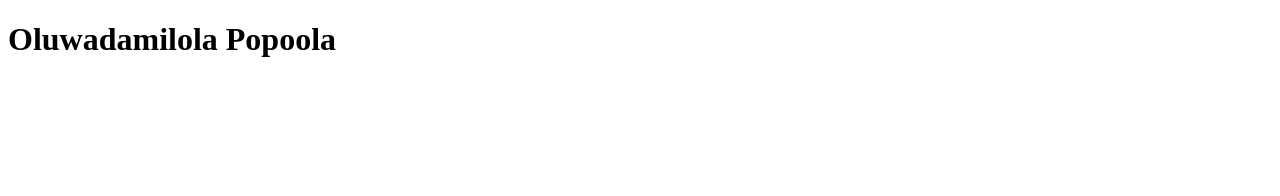
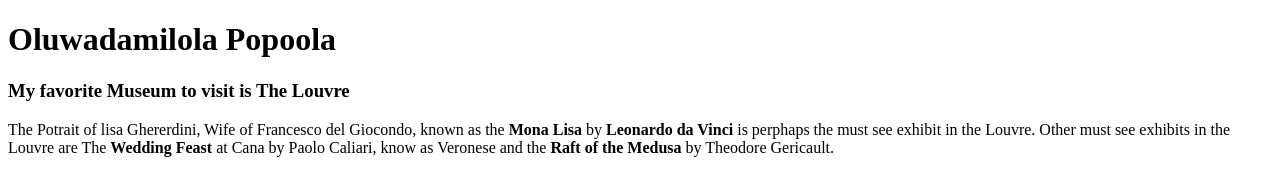
Before and after one commit to 44-563-Web-Apps-F22/44563-webapps-assignment-3-damipop7, a plain HTML site: page index.html in a window 1280 px wide. Drawn offline with Linux system fonts and the light colour scheme.

Commit message:
I completed part 4

```diff
--- a/index.html
+++ b/index.html
@@ -1,10 +1,14 @@
 <!DOCTYPE html>
 <html>
-<head>
-<title>Assignment 3</title>
-</head>
-<body>
+    <head>
+        <title>Assignment 3</title>
+    </head>
+    <body>
+        <h1>Oluwadamilola Popoola</h1>
+        <h3>My favorite Museum to visit is The Louvre</h3>
+        <p>The Potrait of lisa Ghererdini, Wife of Francesco del Giocondo, known as the <b>Mona Lisa</b> by <b>Leonardo da Vinci</b> is perphaps the must see exhibit in the Louvre.
+            Other must see exhibits in the Louvre are The <b>Wedding Feast</b> at Cana by Paolo Caliari, know as Veronese and the <b>Raft of the Medusa</b> by Theodore Gericault.
+        </p>
+        </body>
 
-<h1>Oluwadamilola Popoola</h1>
-</body>
 </html>
```
